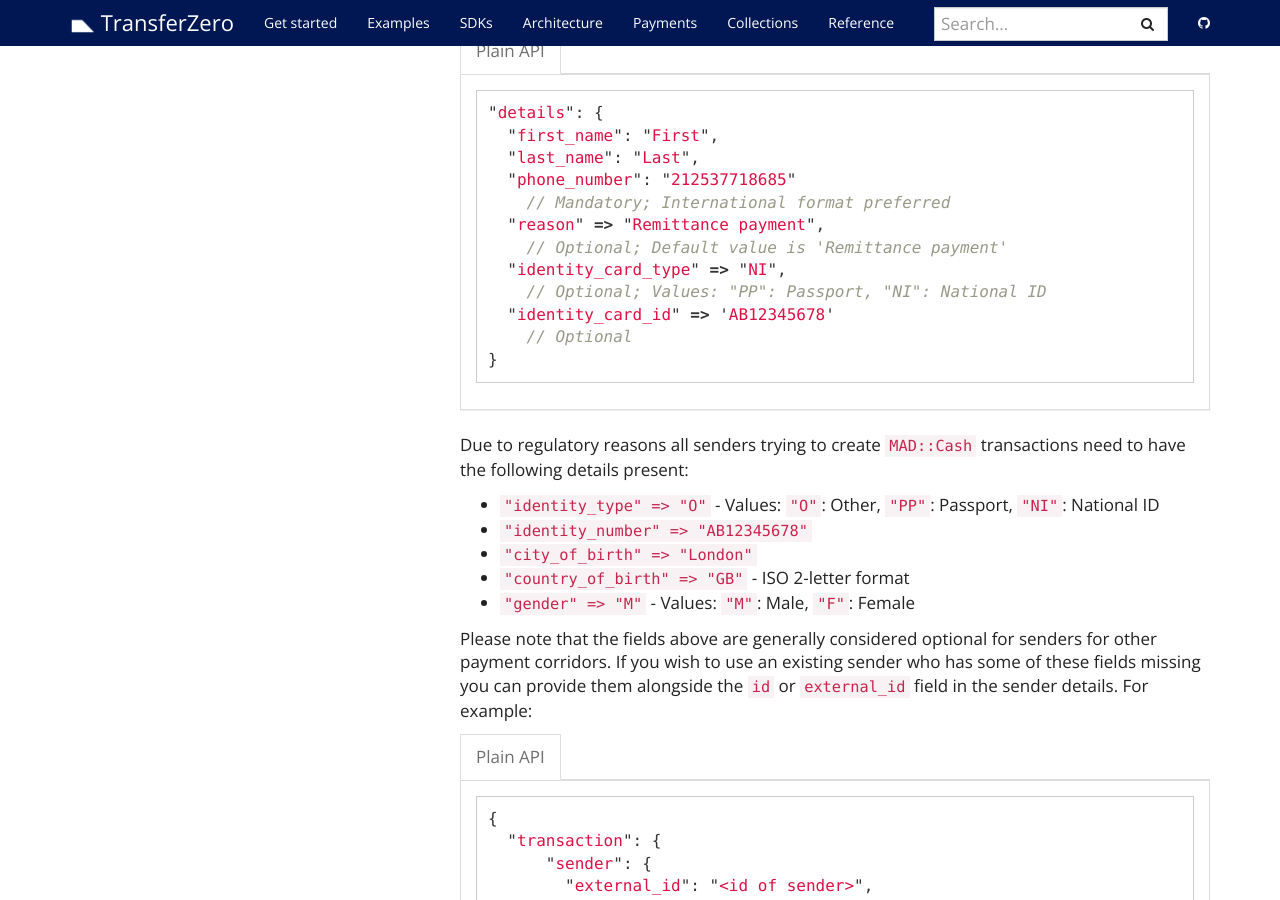
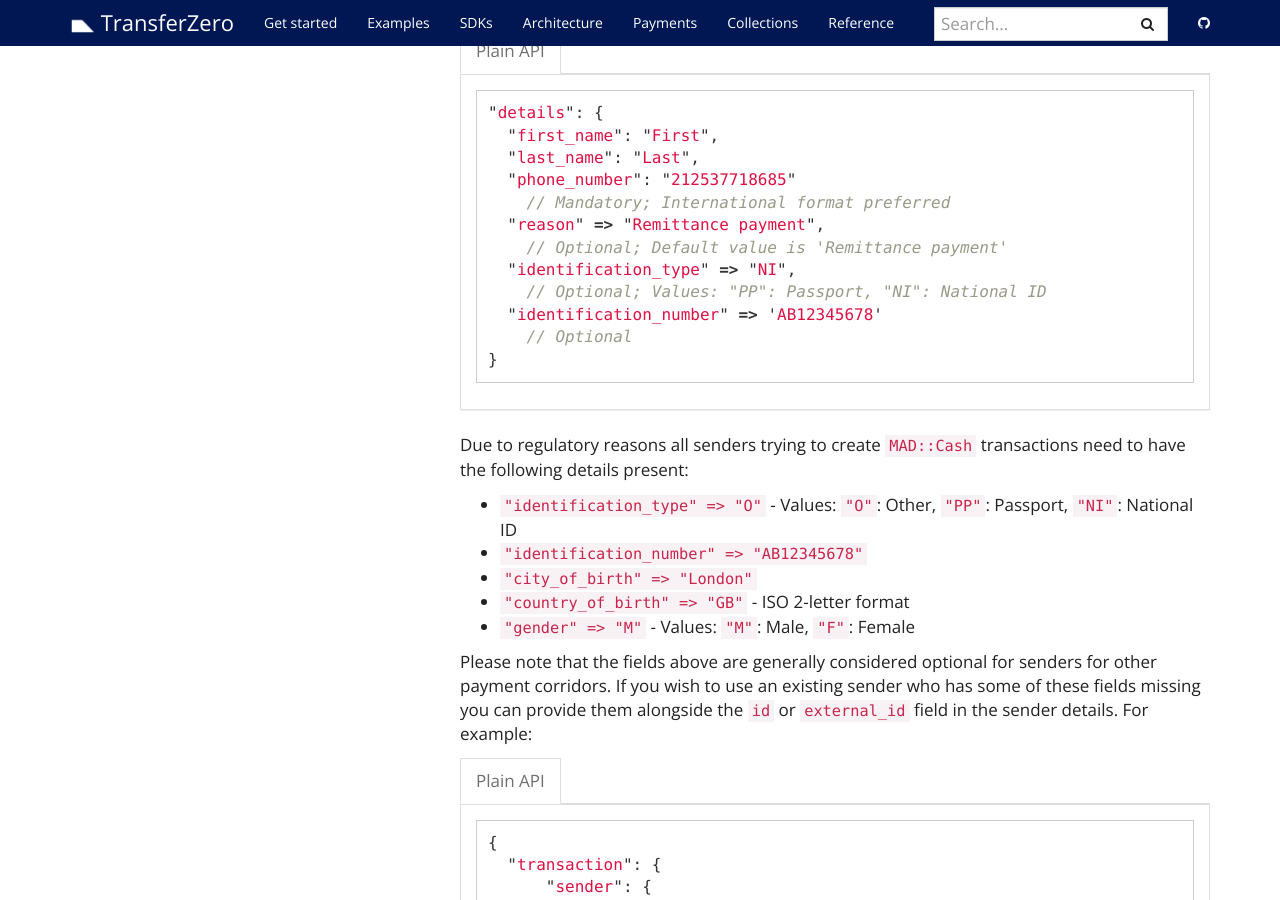
Before and after one commit to transferzero/api-documentation, a Jekyll site: the page built from _docs/payout-details.md, in a window 1280 px wide and 900 px high, scrolled down 7239 px. Built offline with Jekyll 4.4.1, drawn with Linux system fonts in a browser that asks for light colours; nearby versions of some CDN libraries; comment, search, counter and statistics services are not loaded; some of the changed text lies outside the part shown.

Commit message:
change identity_type and identity_number to identification_type and identification_number
- Thos is because recent changes has been made to the api for wizall MAD::CASH and XOF::Mobile

````diff
--- a/_docs/payout-details.md
+++ b/_docs/payout-details.md
@@ -321,9 +321,9 @@ For Cashplus cash pickup requests please use:
     // Mandatory; International format preferred
   "reason" => "Remittance payment",
     // Optional; Default value is 'Remittance payment'
-  "identity_card_type" => "NI",
+  "identification_type" => "NI",
     // Optional; Values: "PP": Passport, "NI": National ID
-  "identity_card_id" => 'AB12345678'
+  "identification_number" => 'AB12345678'
     // Optional
 }
 ```
@@ -332,8 +332,8 @@ For Cashplus cash pickup requests please use:
 {% include language-tabbar.html prefix="mad-cash-details" raw=data-raw %}
 
 Due to regulatory reasons all senders trying to create `MAD::Cash` transactions need to have the following details present:
-- `"identity_type" => "O"` - Values: `"O"`: Other, `"PP"`: Passport, `"NI"`: National ID
-- `"identity_number" => "AB12345678"`
+- `"identification_type" => "O"` - Values: `"O"`: Other, `"PP"`: Passport, `"NI"`: National ID
+- `"identification_number" => "AB12345678"`
 - `"city_of_birth" => "London"`
 - `"country_of_birth" => "GB"` - ISO 2-letter format
 - `"gender" => "M"` - Values: `"M"`: Male, `"F"`: Female
@@ -439,8 +439,8 @@ For Wizall cash pickup requests please use:
 {% include language-tabbar.html prefix="xof-cash-details" raw=data-raw %}
 
 All senders trying to create Wizall cash pickup requests need to have the following details present:
-- `"identity_type" => "ID"` - Values: `"PP"`: Passport, `"ID"`: National ID
-- `"identity_number" => "AB12345678"`
+- `"identification_type" => "ID"` - Values: `"PP"`: Passport, `"ID"`: National ID
+- `"identification_number" => "AB12345678"`
 
 Please note that the fields above are generally considered optional for senders for other payment corridors. If you wish to use an existing sender who has some of these fields missing you can provide them alongside the `id` or `external_id` field in the sender details. For example:
 
@@ -450,8 +450,8 @@ Please note that the fields above are generally considered optional for senders
   "transaction": {
       "sender": {
         "external_id": "<id of sender>",
-        "identity_type": "ID",
-        "identity_number": "AB12345678",
+        "identification_type": "ID",
+        "identification_number": "AB12345678",
         (...)
       },
       (...)
````
